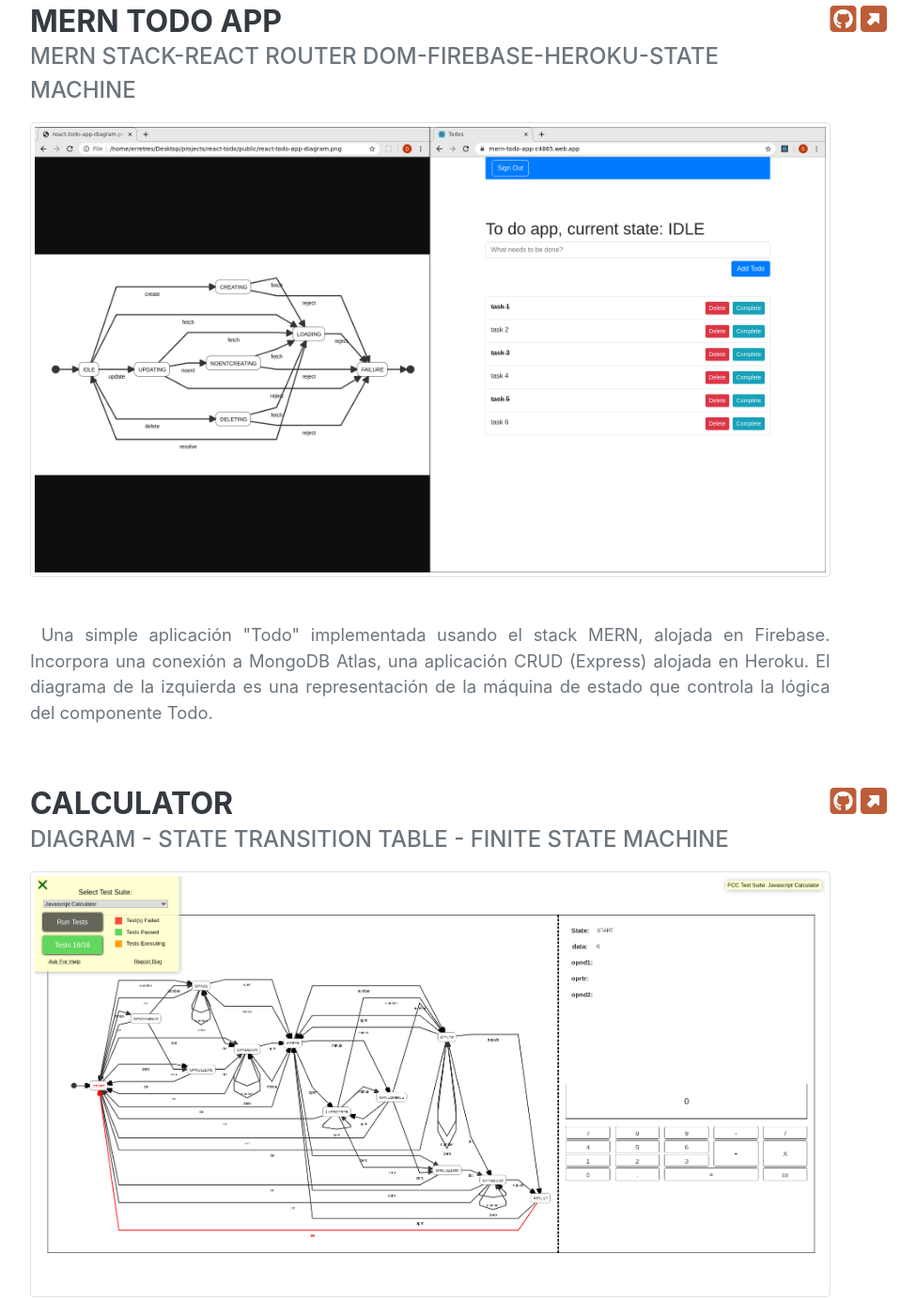
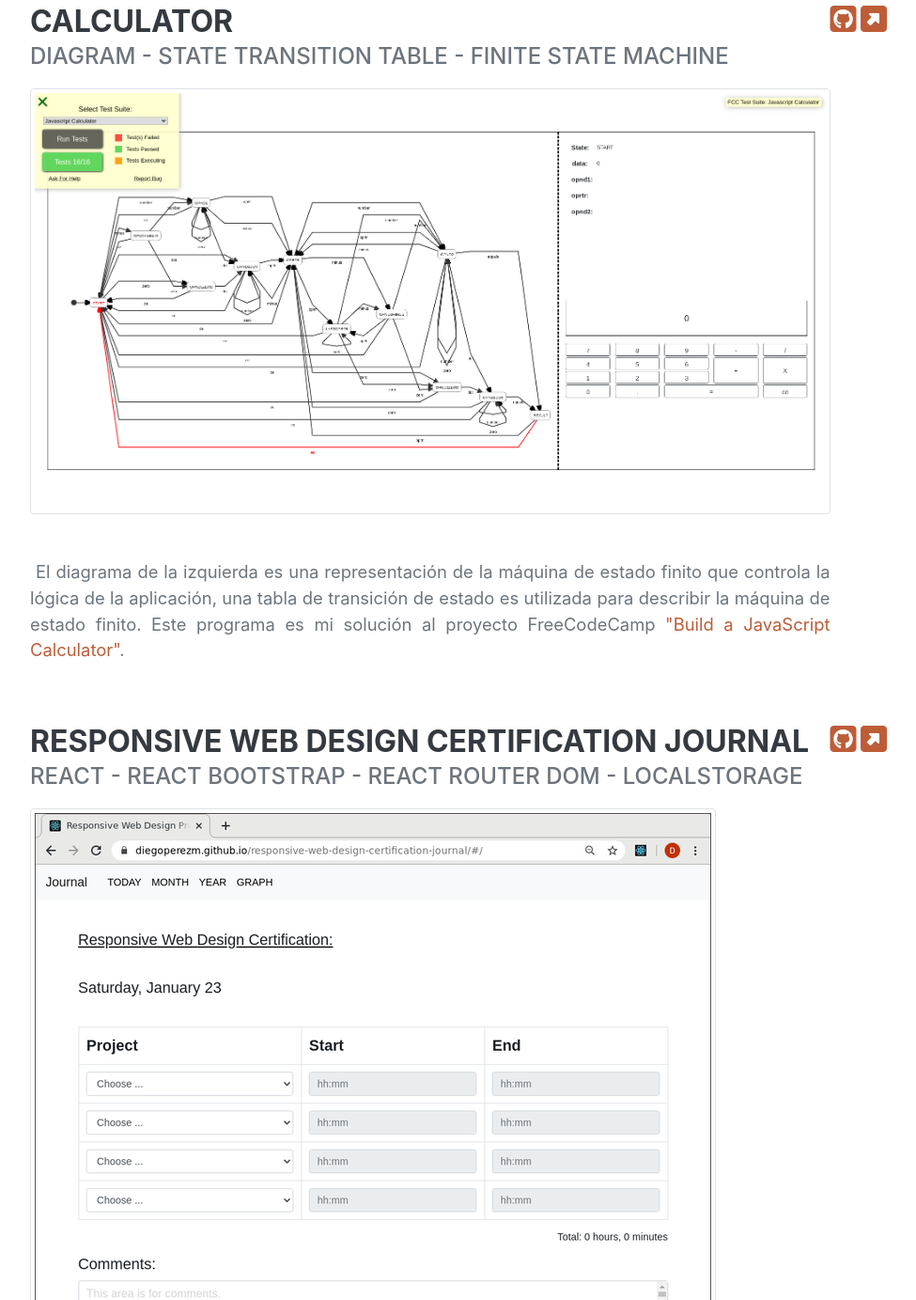
Before and after one commit to diegoperezm/portafolio, a plain HTML site: page index.html in a window 1280 px wide. Shown: the part 1700-3083 px from the top of the page at 94% size, without its empty margins (288-1263 px from the left). Drawn offline with nearby package versions, Linux system fonts and the light colour scheme; a web font is replaced by a local one.

Commit message:
Eliminar proyecto: MERN TODO APP

```diff
--- a/index.html
+++ b/index.html
@@ -88,16 +88,6 @@
           </div>
           <div class="d-flex flex-column flex-md-row justify-content-between mb-5">
             <div class="flex-grow-1">
-              <h3 class="mb-0">MERN TODO APP</h3>
-              <div class="subheading mb-3">MERN Stack-React Router Dom-Firebase-Heroku-State Machine</div>
-              <img src="img/mern-todo-app.png" alt="todo project" class="img-fluid img-thumbnail">
-              <p class="lead mt-5 text-justify"> &nbsp;Una simple aplicación "Todo" implementada usando el stack MERN, alojada en Firebase. Incorpora una conexión  a  MongoDB Atlas, una aplicación CRUD (Express) alojada en Heroku. El diagrama de la izquierda es una representación de la máquina de estado que controla la lógica del componente Todo.</p>
-            </div>
-            <div class="flex-shrink-0"> <a href="https://github.com/diegoperezm/react-todo"> <i class="fab fa-2x fa-github-square"></i></a> <a href="https://mern-todo-app-c4865.web.app/"> <i class="fas fa-2x fa-external-link-square-alt"></i></a>
-            </div>
-          </div>
-          <div class="d-flex flex-column flex-md-row justify-content-between mb-5">
-            <div class="flex-grow-1">
               <h3 class="mb-0">Calculator</h3>
               <div class="subheading mb-3">diagram - state transition table - finite state machine</div>
               <img src="img/freecodecamp-calc.png" alt="calculator project" class="img-fluid img-thumbnail">
```
